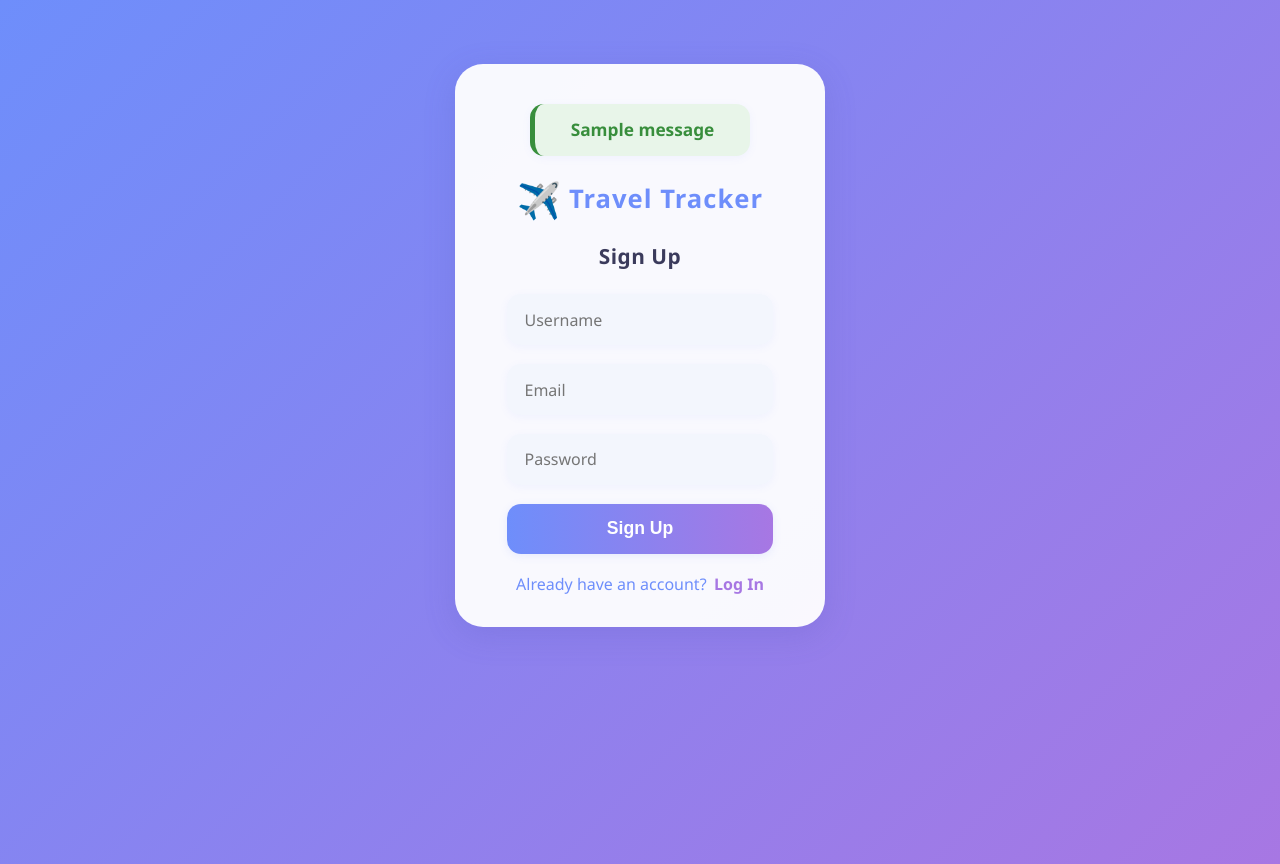
After one commit to VaisaliPatchigolla/Booking_Tracker, a Flask app: template templates/signup.html in a window 1280 px wide. The commit adds this page. Run offline with Flask 3, Linux system fonts and the light colour scheme; the template is opened without the code that fills it, so the values that code supplies are empty; one stand-in notice (Sample message) is shown.

Commit message:
created signup and login pages

```diff
--- a/app.py
+++ b/app.py
@@ -1,27 +1,105 @@
+# Helper: Check if any user exists
+def user_exists():
+    conn = get_db()
+    c = conn.cursor()
+    c.execute('SELECT id FROM users LIMIT 1')
+    exists = c.fetchone() is not None
+    conn.close()
+    return exists
 
-from flask import Flask, jsonify, request, send_from_directory
+
+from flask import Flask, jsonify, request, send_from_directory, render_template, redirect, url_for, session, flash
 from flask_cors import CORS
 from datetime import datetime
 import json
 
 from database import get_db, init_db
 
+
 app = Flask(__name__, static_folder='static', static_url_path='/static', template_folder='templates')
+app.secret_key = 'your_secret_key_here'  # Change this to a secure random key in production
 CORS(app)
+# Serve Pages
+@app.route('/signup', methods=['GET', 'POST'])
+def signup():
+    # Allow signup for multiple users (do not redirect if user exists)
+    if request.method == 'POST':
+        username = request.form['username']
+        email = request.form['email']
+        password = request.form['password']
+        conn = get_db()
+        c = conn.cursor()
+        # Check if user exists
+        c.execute('SELECT id FROM users WHERE username = ? OR email = ?', (username, email))
+        if c.fetchone():
+            conn.close()
+            flash('Username or email already exists.', 'error')
+            return render_template('signup.html')
+        # Insert new user
+        c.execute('INSERT INTO users (username, email, password) VALUES (?, ?, ?)', (username, email, password))
+        conn.commit()
+        conn.close()
+        flash('Signup successful! Please log in.', 'success')
+        return redirect(url_for('login'))
+    return render_template('signup.html')
 
+@app.route('/login', methods=['GET', 'POST'])
+def login():
+    if request.method == 'POST':
+        username = request.form['username']
+        password = request.form['password']
+        conn = get_db()
+        c = conn.cursor()
+        c.execute('SELECT * FROM users WHERE (username = ? OR email = ?) AND password = ?', (username, username, password))
+        user = c.fetchone()
+        conn.close()
+        if user:
+            session['user_id'] = user['id']
+            session['username'] = user['username']
+            flash('Login successful!', 'success')
+            return redirect(url_for('serve_home'))
+        else:
+            flash('Username or password is wrong.', 'error')
+            return render_template('login.html')
+    # Only render the login page without error on GET
+    return render_template('login.html')
+
+@app.route('/logout')
+def logout():
+    session.clear()
+    flash('Logged out successfully.', 'success')
+    return redirect(url_for('login'))
+
+
+from functools import wraps
+
+# Login required decorator
+def login_required(f):
+    @wraps(f)
+    def decorated_function(*args, **kwargs):
+        # If no user exists, force signup
+        if not user_exists():
+            return redirect(url_for('signup'))
+        if 'user_id' not in session:
+            return redirect(url_for('login'))
+        return f(*args, **kwargs)
+    return decorated_function
 
 # Serve Pages
 @app.route('/')
+@login_required
 def serve_home():
     return send_from_directory('templates', 'dashboard.html')
 
 
 @app.route('/add')
+@login_required
 def serve_add():
     return send_from_directory('templates', 'index.html')
 
 
 @app.route('/edit/<int:travel_id>')
+@login_required
 def serve_edit(travel_id):
     return send_from_directory('templates', 'edit.html')
 
--- a/database.py
+++ b/database.py
@@ -33,5 +33,15 @@ def init_db():
         )
     ''')
 
+    # Create users table for authentication
+    c.execute('''
+        CREATE TABLE IF NOT EXISTS users (
+            id INTEGER PRIMARY KEY AUTOINCREMENT,
+            username TEXT UNIQUE NOT NULL,
+            email TEXT UNIQUE NOT NULL,
+            password TEXT NOT NULL
+        )
+    ''')
+
     conn.commit()
     conn.close()
--- a/templates/dashboard.html
+++ b/templates/dashboard.html
@@ -13,6 +13,7 @@
             <ul class="nav-links">
                 <li><a href="/">Dashboard</a></li>
                 <li><a href="/add">Add Travel</a></li>
+                <li><a href="/logout" id="logout-link">Logout</a></li>
             </ul>
         </nav>
     </header>
--- /dev/null
+++ b/templates/signup.html
@@ -0,0 +1,189 @@
+<!DOCTYPE html>
+<html lang="en">
+<head>
+    <meta charset="UTF-8">
+    <meta name="viewport" content="width=device-width, initial-scale=1.0">
+    <title>Sign Up - Travel Tracker</title>
+    <link rel="stylesheet" href="/static/css/styles.css">
+    <style>
+        .auth-container {
+            max-width: 400px;
+            margin: 4rem auto;
+            background: linear-gradient(135deg, #e0e7ff 0%, #f8fafc 100%);
+            border-radius: 18px;
+            box-shadow: 0 4px 24px rgba(80, 80, 180, 0.08);
+            padding: 2.5rem 2rem 2rem 2rem;
+        }
+        .auth-title {
+            text-align: center;
+            font-size: 2rem;
+            font-weight: 600;
+            color: #3b3b5c;
+            margin-bottom: 2rem;
+        }
+        .auth-link {
+            display: block;
+            text-align: center;
+            margin-top: 1.5rem;
+            color: #6366f1;
+            text-decoration: none;
+            font-weight: 500;
+        }
+        .auth-link:hover {
+            text-decoration: underline;
+        }
+    </style>
+</head>
+<body>
+    <body style="background: linear-gradient(135deg, #6e8efb 0%, #a777e3 100%); min-height: 100vh;">
+        <div class="login-card">
+                {% with messages = get_flashed_messages(with_categories=true) %}
+                    {% if messages %}
+                        <div class="flash-messages">
+                            {% set category, message = messages[-1] %}
+                            <div class="flash-message flash-{{ category }}">{{ message }}</div>
+                        </div>
+                    {% endif %}
+                {% endwith %}
+            <style>
+            .flash-messages {
+                width: 100%;
+                margin-bottom: 1.2rem;
+                display: flex;
+                justify-content: center;
+            }
+            .flash-message {
+                padding: 0.9rem 1.2rem;
+                border-radius: 14px;
+                font-size: 1.08rem;
+                text-align: center;
+                font-weight: 600;
+                min-width: 220px;
+                box-shadow: 0 2px 8px rgba(110, 142, 251, 0.07);
+            }
+            .flash-success {
+                background: #e8f5e9;
+                color: #388e3c;
+                border-left: 5px solid #388e3c;
+            }
+            .flash-error {
+                background: #ffebee;
+                color: #d32f2f;
+                border-left: 5px solid #d32f2f;
+            }
+            </style>
+        <div class="login-logo">
+            <span class="plane-icon">✈️</span>
+            <span class="brand-name">Travel Tracker</span>
+        </div>
+        <div class="login-title">Sign Up</div>
+        <form id="signup-form" method="POST" action="/signup">
+            <div class="input-group">
+                <input type="text" id="signup-username" name="username" required placeholder="Username">
+            </div>
+            <div class="input-group">
+                <input type="email" id="signup-email" name="email" required placeholder="Email">
+            </div>
+            <div class="input-group">
+                <input type="password" id="signup-password" name="password" required placeholder="Password">
+            </div>
+            <button type="submit" class="login-btn">Sign Up</button>
+        </form>
+        <div class="signup-link">
+            Already have an account? <a href="/login">Log In</a>
+        </div>
+    </div>
+    <style>
+    body {
+        background: linear-gradient(135deg, #6e8efb 0%, #a777e3 100%);
+        min-height: 100vh;
+        font-family: 'Segoe UI', Tahoma, Geneva, Verdana, sans-serif;
+    }
+    .login-card {
+        max-width: 370px;
+        margin: 5% auto;
+        background: rgba(255,255,255,0.95);
+        border-radius: 28px;
+        box-shadow: 0 8px 32px rgba(80, 80, 180, 0.18);
+        padding: 2.5rem 2rem 2rem 2rem;
+        display: flex;
+        flex-direction: column;
+        align-items: center;
+    }
+    .login-logo {
+        display: flex;
+        align-items: center;
+        margin-bottom: 1.2rem;
+    }
+    .plane-icon {
+        font-size: 2.2rem;
+        margin-right: 0.5rem;
+    }
+    .brand-name {
+        font-size: 1.6rem;
+        font-weight: bold;
+        color: #6e8efb;
+        letter-spacing: 1px;
+    }
+    .login-title {
+        font-size: 1.3rem;
+        font-weight: 600;
+        color: #3b3b5c;
+        margin-bottom: 1.5rem;
+        letter-spacing: 0.5px;
+    }
+    .input-group {
+        width: 100%;
+        margin-bottom: 1.2rem;
+    }
+    .input-group input {
+        width: 100%;
+        padding: 0.9rem 1.1rem;
+        border: none;
+        border-radius: 14px;
+        background: #f3f6fd;
+        font-size: 1rem;
+        color: #333;
+        box-shadow: 0 2px 8px rgba(110, 142, 251, 0.07);
+        outline: none;
+        transition: box-shadow 0.2s;
+    }
+    .input-group input:focus {
+        box-shadow: 0 4px 16px rgba(110, 142, 251, 0.15);
+        background: #eaf0ff;
+    }
+    .login-btn {
+        width: 100%;
+        padding: 0.9rem 0;
+        border: none;
+        border-radius: 14px;
+        background: linear-gradient(90deg, #6e8efb 0%, #a777e3 100%);
+        color: #fff;
+        font-size: 1.1rem;
+        font-weight: 600;
+        cursor: pointer;
+        margin-bottom: 1.2rem;
+        box-shadow: 0 2px 8px rgba(110, 142, 251, 0.13);
+        transition: background 0.2s;
+    }
+    .login-btn:hover {
+        background: linear-gradient(90deg, #5a7cfb 0%, #8e5ee3 100%);
+    }
+    .signup-link {
+        text-align: center;
+        color: #6e8efb;
+        font-size: 1rem;
+    }
+    .signup-link a {
+        color: #a777e3;
+        font-weight: 600;
+        text-decoration: none;
+        margin-left: 0.2em;
+    }
+    .signup-link a:hover {
+        text-decoration: underline;
+    }
+    </style>
+    </body>
+</body>
+</html>
```
Also changed, not shown: templates/login.html (added, +184 -0 lines), database.db.
